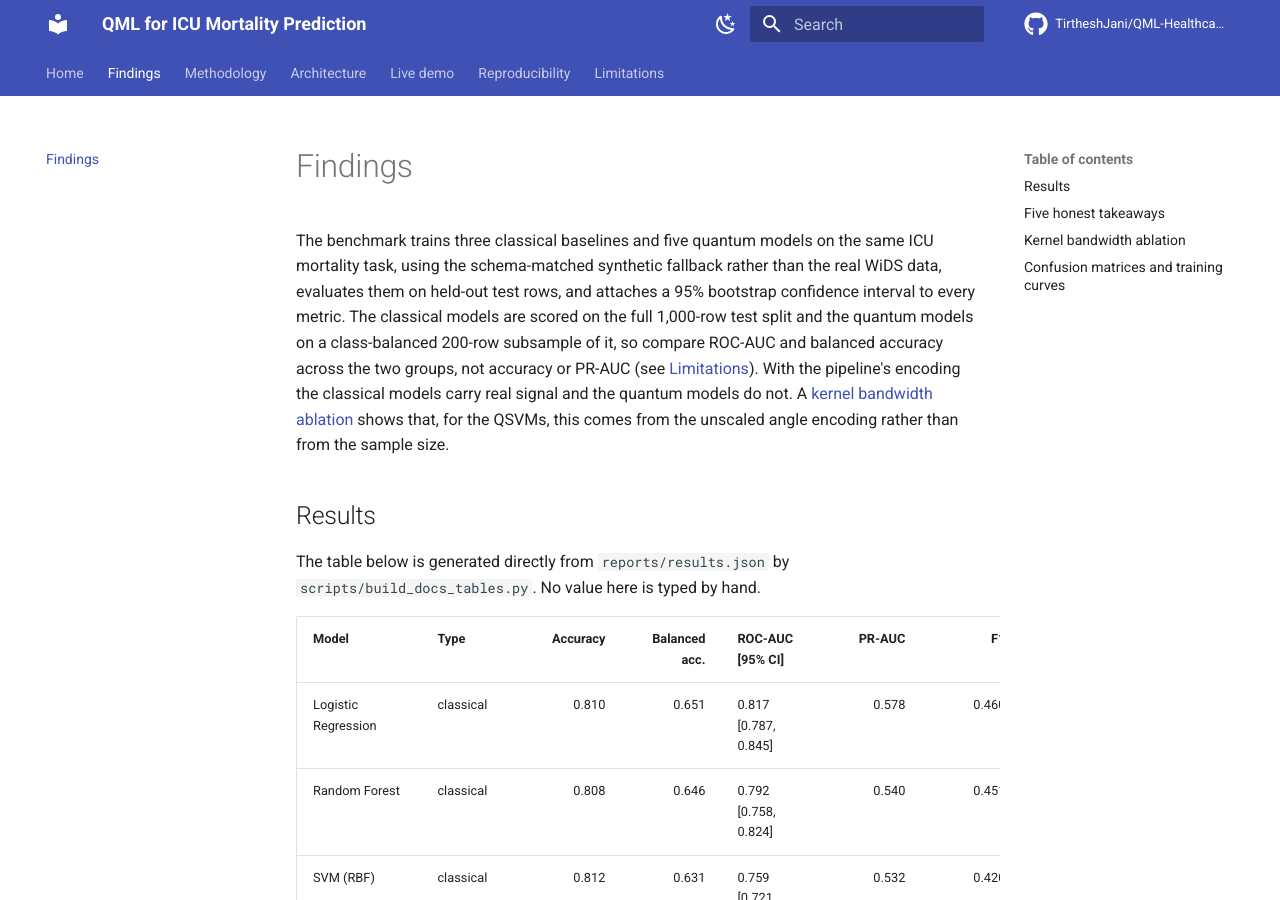
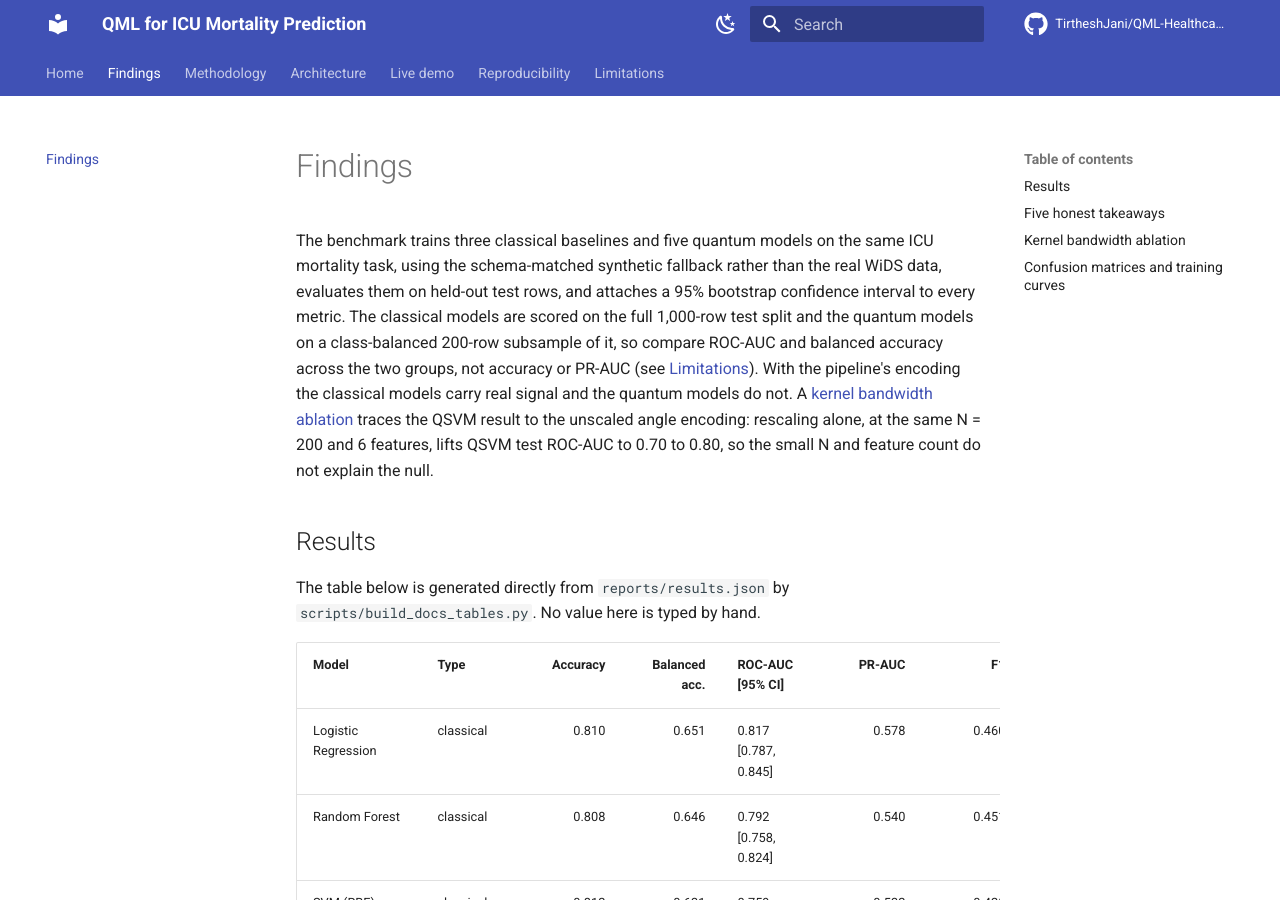
Before and after one commit to TirtheshJani/QML-Healthcare-Diagnostics, an MkDocs documentation site: the page built from docs/findings.md, in a window 1280 px wide and 900 px high. Built offline with MkDocs 1.6.1 and Material for MkDocs 9.7.7, drawn with Linux system fonts in a browser that asks for light colours; comment, search, counter and statistics services are not loaded.

Commit message:
docs: say what the ablation shows about N = 200, not more
The README and findings said the QSVM null comes from the encoding "not
from N = 200" and "rather than from the sample size". The committed
ablation shows something narrower: rescaling alone, at the same N = 200
and 6 features, lifts QSVM test ROC-AUC to 0.70 to 0.80, so the small N
and feature count do not explain the null. The wording now says that and
no longer rules out any effect of N.

Co-Authored-By: Claude Opus 5.5 <noreply@anthropic.com>
Claude-Session: https://claude.ai/code/session_01PWSXcyEx8MpeCxMpwDRFHN

```diff
--- a/docs/findings.md
+++ b/docs/findings.md
@@ -7,8 +7,9 @@ models are scored on the full 1,000-row test split and the quantum models on a c
 subsample of it, so compare ROC-AUC and balanced accuracy across the two groups, not accuracy or
 PR-AUC (see [Limitations](limitations.md)). With the pipeline's encoding the classical models carry
 real signal and the quantum models do not. A [kernel bandwidth ablation](#kernel-bandwidth-ablation)
-shows that, for the QSVMs, this comes from the unscaled angle encoding rather than from the sample
-size.
+traces the QSVM result to the unscaled angle encoding: rescaling alone, at the same N = 200 and 6
+features, lifts QSVM test ROC-AUC to 0.70 to 0.80, so the small N and feature count do not explain
+the null.
 
 ## Results
 
```
Also changed, not shown: README.md (+11 -11 lines).
